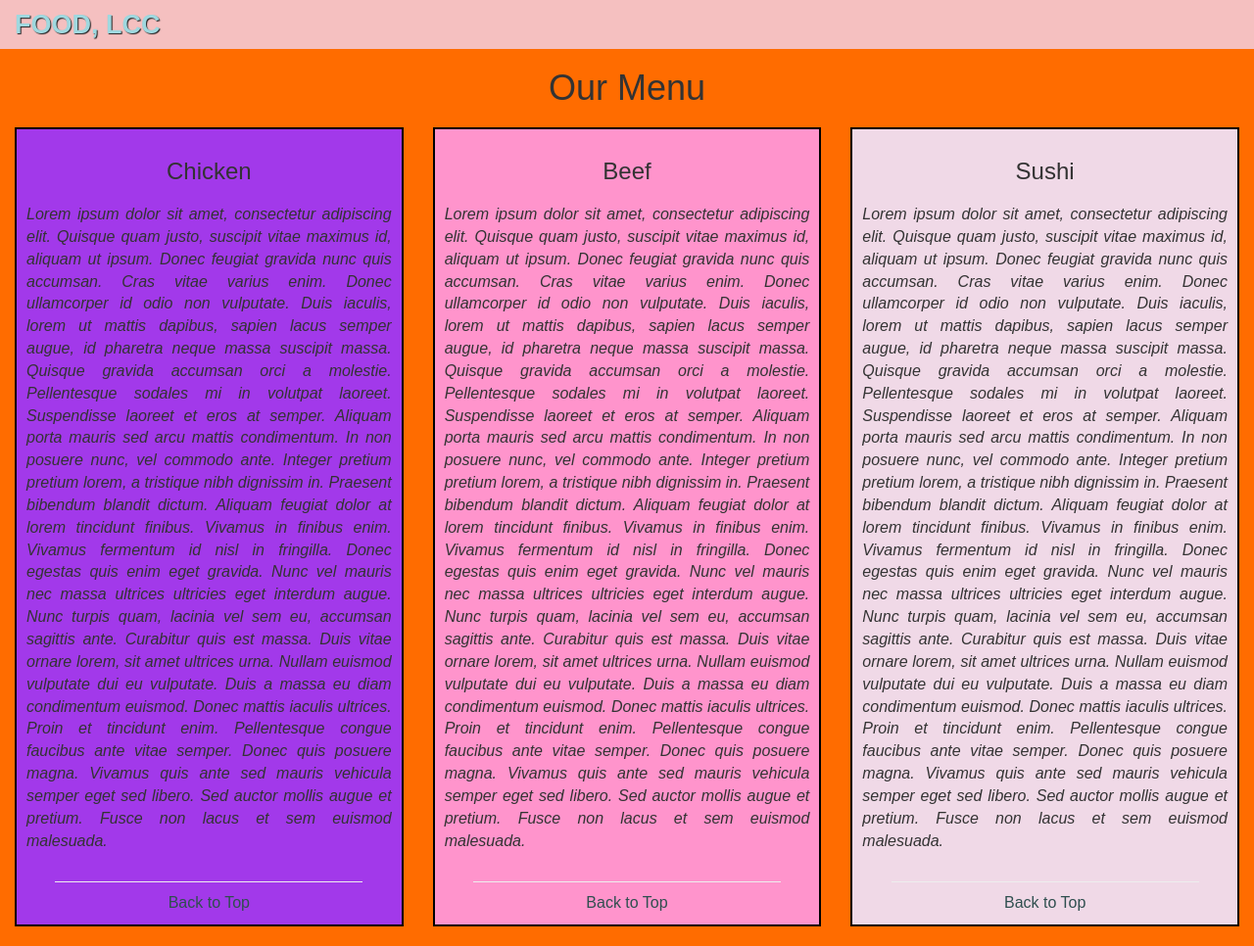
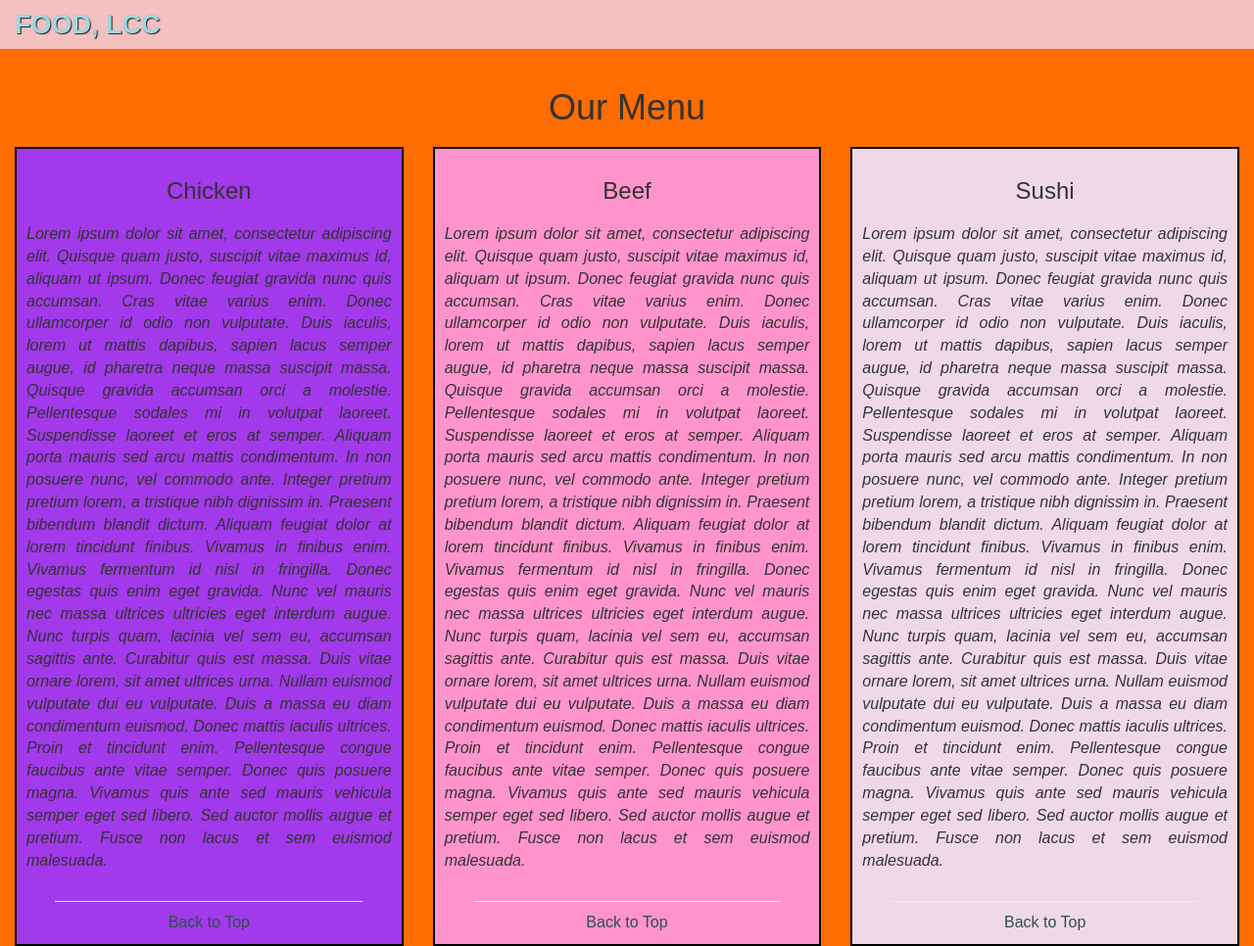
Before and after one commit to BigMenRestless/mod3assignment, a plain HTML site: page index.html in a window 1280 px wide. Shown: the whole page at 98% size. Drawn offline with Linux system fonts and the light colour scheme.

Commit message:
embeded h1 into main conten container

```diff
--- a/index.html
+++ b/index.html
@@ -50,8 +50,9 @@
             </div>
         </nav> <!-- END NAVBAR -->
     </header> <!-- END HEADER -->
-    <h1 id="home" class="text-center"> Our Menu </h1>
-    <div id="main-content" class="container-fluid">
+
+    <div id="main-content" class="container-fluid"> <!-- START MAIN CONTENT -->
+        <h1 id="home" class="text-center"> Our Menu </h1>
 
         <div id="menu-tiles" class="row">
              <div class="col-md-4 col-sm-6 col-xs-12">
@@ -79,7 +80,7 @@
               </div>
             </div>
         </div>
-    </div>
+    </div> <!-- END MAIN CONTENT -->
     <!-- jQuery (Bootstrap JS plugins depend on it) -->
     <script src="js/jquery-1.11.3.min.js"></script>
     <script src="js/bootstrap.min.js"></script>
```
